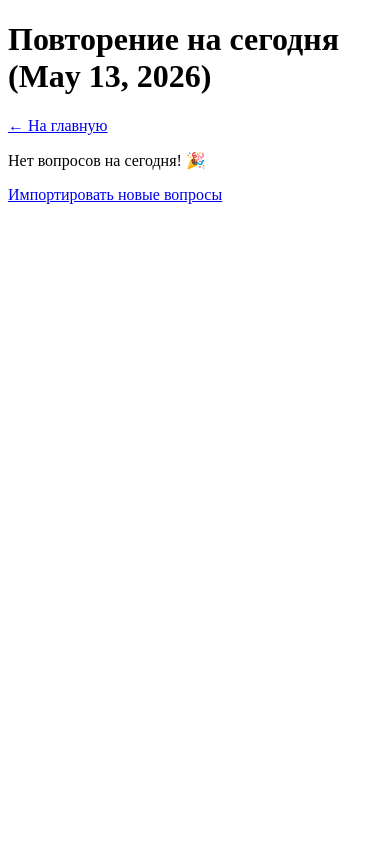
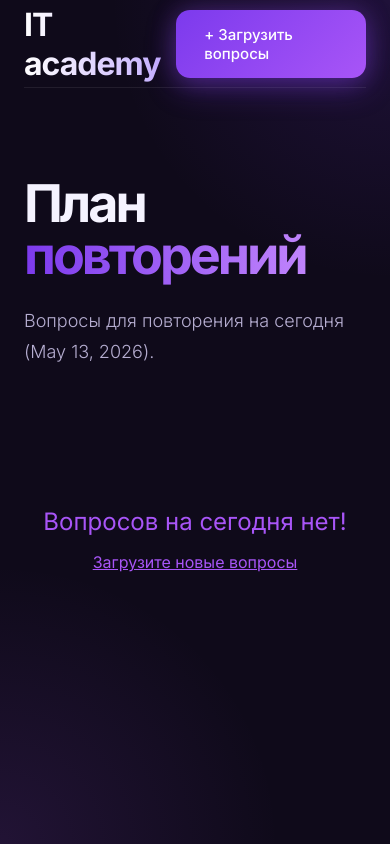
Before and after one commit to janasteisha/IT-ACADEMY, a Django app: page /review/today/ in a window 390 px wide. Run offline with Django 5.2, Linux system fonts and the light colour scheme; data that the repository does not hold is empty.

Commit message:
step: integrate purple dark theme into all pages

```diff
--- /dev/null
+++ b/templates/base.html
@@ -0,0 +1,216 @@
+<!DOCTYPE html>
+<html lang="ru">
+<head>
+    <meta charset="UTF-8" />
+    <meta name="viewport" content="width=device-width, initial-scale=1.0" />
+    <title>IT academy — Система подготовки к экзамену</title>
+
+    <link rel="preconnect" href="https://fonts.googleapis.com">
+    <link rel="preconnect" href="https://fonts.gstatic.com" crossorigin>
+    <link href="https://fonts.googleapis.com/css2?family=Inter:wght@300;400;500;600;700&display=swap" rel="stylesheet">
+
+    <style>
+        * { margin: 0; padding: 0; box-sizing: border-box; }
+
+        :root {
+            --bg: #0F0A1A;
+            --card: #1A112B;
+            --accent: #7C3AED;
+            --accent-light: #A855F7;
+            --text: #F5F3FF;
+            --muted: #B6AED1;
+            --line: rgba(255,255,255,0.08);
+        }
+
+        body {
+            font-family: 'Inter', sans-serif;
+            background: radial-gradient(circle at top right, rgba(124,58,237,0.15), transparent 30%),
+                        radial-gradient(circle at bottom left, rgba(168,85,247,0.12), transparent 30%),
+                        var(--bg);
+            color: var(--text);
+            min-height: 100vh;
+        }
+
+        .container {
+            width: 100%;
+            max-width: 1440px;
+            margin: 0 auto;
+            padding: 0 72px;
+        }
+
+        .navbar {
+            height: 88px;
+            display: flex;
+            align-items: center;
+            justify-content: space-between;
+            border-bottom: 1px solid var(--line);
+        }
+
+        .logo {
+            font-size: 32px;
+            font-weight: 700;
+            letter-spacing: -1px;
+            background: linear-gradient(90deg, #FFFFFF, #BFA7FF);
+            -webkit-background-clip: text;
+            -webkit-text-fill-color: transparent;
+            text-decoration: none;
+        }
+
+        .nav-right { display: flex; align-items: center; gap: 42px; }
+
+        .nav-links { display: flex; align-items: center; gap: 36px; }
+
+        .nav-links a {
+            color: var(--muted);
+            text-decoration: none;
+            font-size: 15px;
+            font-weight: 400;
+            transition: 0.3s ease;
+        }
+
+        .nav-links a:hover { color: white; }
+        .nav-links a.active { color: white; }
+
+        .upload-btn {
+            border: none;
+            color: white;
+            font-family: inherit;
+            font-size: 15px;
+            font-weight: 500;
+            padding: 15px 28px;
+            border-radius: 14px;
+            cursor: pointer;
+            background: linear-gradient(135deg, #7C3AED, #A855F7);
+            box-shadow: 0 10px 30px rgba(124,58,237,0.35), 0 0 25px rgba(168,85,247,0.25);
+            transition: 0.35s ease;
+            text-decoration: none;
+            display: inline-block;
+        }
+
+        .upload-btn:hover {
+            transform: translateY(-2px);
+            box-shadow: 0 16px 40px rgba(124,58,237,0.45), 0 0 35px rgba(168,85,247,0.45);
+        }
+
+        .cards {
+            display: grid;
+            grid-template-columns: repeat(3, 1fr);
+            gap: 34px;
+            margin-top: 80px;
+            padding-bottom: 80px;
+        }
+
+        .card {
+            background: rgba(26,17,43,0.9);
+            border: 1px solid rgba(192,132,252,0.22);
+            border-radius: 24px;
+            padding: 34px;
+            backdrop-filter: blur(12px);
+            box-shadow: 0 20px 60px rgba(0,0,0,0.35), 0 0 40px rgba(124,58,237,0.12);
+            transition: 0.4s ease;
+        }
+
+        .card:hover {
+            transform: translateY(-10px);
+            box-shadow: 0 30px 80px rgba(0,0,0,0.45), 0 0 60px rgba(168,85,247,0.25);
+            border-color: rgba(192,132,252,0.45);
+        }
+
+        .card-icon {
+            width: 84px; height: 84px;
+            border-radius: 24px;
+            display: flex; align-items: center; justify-content: center;
+            font-size: 38px;
+            background: rgba(124,58,237,0.08);
+            border: 1px solid rgba(255,255,255,0.06);
+            color: #C084FC;
+            margin-bottom: 34px;
+        }
+
+        .card h2 { font-size: 34px; margin-bottom: 14px; letter-spacing: -1px; font-weight: 600; }
+
+        .questions {
+            display: flex; align-items: center; gap: 10px;
+            color: var(--muted); font-size: 15px; margin-bottom: 32px;
+        }
+
+        .questions::before {
+            content: "";
+            width: 8px; height: 8px;
+            border-radius: 50%;
+            background: var(--accent-light);
+            box-shadow: 0 0 10px var(--accent-light);
+        }
+
+        .divider {
+            width: 100%; height: 1px;
+            background: rgba(255,255,255,0.08);
+            margin-bottom: 28px;
+        }
+
+        .card p { color: var(--muted); line-height: 1.8; font-size: 16px; font-weight: 300; margin-bottom: 34px; }
+
+        .card-btn {
+            width: 100%;
+            border: none; cursor: pointer;
+            color: white; font-size: 16px; font-weight: 500;
+            font-family: inherit;
+            padding: 18px 22px;
+            border-radius: 16px;
+            background: linear-gradient(135deg, #6D28D9, #C084FC);
+            box-shadow: 0 12px 30px rgba(124,58,237,0.3), 0 0 20px rgba(192,132,252,0.18);
+            transition: 0.35s ease;
+            text-decoration: none;
+            display: block;
+            text-align: center;
+        }
+
+        .card-btn:hover {
+            transform: translateY(-2px);
+            box-shadow: 0 18px 40px rgba(124,58,237,0.45), 0 0 35px rgba(192,132,252,0.35);
+        }
+
+        .hero { padding-top: 90px; padding-bottom: 20px; }
+
+        .hero-text h1 {
+            font-size: 72px; line-height: 1; letter-spacing: -3px;
+            margin-bottom: 24px; font-weight: 700;
+        }
+
+        .hero-text h1 span {
+            background: linear-gradient(90deg, #7C3AED, #C084FC);
+            -webkit-background-clip: text;
+            -webkit-text-fill-color: transparent;
+        }
+
+        .hero-text p {
+            max-width: 620px; color: var(--muted);
+            font-size: 22px; line-height: 1.7; font-weight: 300;
+        }
+
+        @media (max-width: 1200px) { .cards { grid-template-columns: 1fr; } }
+        @media (max-width: 768px) {
+            .container { padding: 0 24px; }
+            .hero-text h1 { font-size: 52px; }
+            .hero-text p { font-size: 18px; }
+            .nav-links { display: none; }
+        }
+    </style>
+</head>
+<body>
+    <div class="container">
+        <nav class="navbar">
+            <a href="/" class="logo">IT academy</a>
+            <div class="nav-right">
+                <div class="nav-links">
+                    <a href="/" class="active">Предметы</a>
+                    <a href="/review/today/">План повторений</a>
+                </div>
+                <a href="/questions/import/" class="upload-btn">+ Загрузить вопросы</a>
+            </div>
+        </nav>
+
+        {% block content %}{% endblock %}
+    </div>
+</body>
+</html>
--- a/templates/planner/review.html
+++ b/templates/planner/review.html
@@ -1,33 +1,72 @@
-<!DOCTYPE html>
-<html lang="ru">
-<head>
-    <meta charset="UTF-8">
-    <title>Повторение на сегодня</title>
-</head>
-<body>
-    <h1>Повторение на сегодня ({{ today }})</h1>
-    <a href="/">← На главную</a>
+{% extends 'base.html' %}
 
+{% block content %}
+<section class="hero">
+    <div class="hero-text">
+        <h1>План <span>повторений</span></h1>
+        <p>Вопросы для повторения на сегодня ({{ today }}).</p>
+    </div>
+</section>
+
+<section style="margin-top: 40px; padding-bottom: 80px;">
     {% if plans %}
-        <p>Осталось повторить: {{ plans|length }}</p>
+        <p style="color: var(--muted); font-size: 15px; margin-bottom: 24px;">Осталось повторить: <strong style="color: var(--accent-light);">{{ plans|length }}</strong></p>
 
         {% for plan in plans %}
-            <div style="border: 1px solid #ccc; padding: 10px; margin: 10px 0;">
-                <h3>{{ plan.question.text }}</h3>
-                <p><strong>Ответ:</strong> {{ plan.question.answer }}</p>
-                <p>Интервал: {{ plan.interval_days }} дн. | Повторений: {{ plan.repetitions }}</p>
+        <div style="
+            background: var(--card);
+            border: 1px solid rgba(192,132,252,0.22);
+            border-radius: 24px;
+            padding: 34px;
+            margin-bottom: 24px;
+        ">
+            <h2 style="font-size: 24px; margin-bottom: 16px; font-weight: 500;">{{ plan.question.text }}</h2>
 
-                <form method="POST" action="/review/{{ plan.id }}/rate/">
-                    {% csrf_token %}
-                    <button name="quality" value="1">😰 Сложно</button>
-                    <button name="quality" value="3">😐 Нормально</button>
-                    <button name="quality" value="5">😊 Легко</button>
-                </form>
+            <details style="margin-bottom: 24px;">
+                <summary style="color: var(--muted); cursor: pointer; font-size: 15px;">Показать ответ</summary>
+                <p style="color: var(--accent-light); margin-top: 12px; font-size: 16px;">{{ plan.question.answer }}</p>
+            </details>
+
+            <div style="display: flex; align-items: center; gap: 16px; margin-bottom: 24px; color: var(--muted); font-size: 14px;">
+                <span>Интервал: {{ plan.interval_days }} дн.</span>
+                <span style="width: 4px; height: 4px; border-radius: 50%; background: var(--accent-light);"></span>
+                <span>Повторений: {{ plan.repetitions }}</span>
             </div>
+
+            <form method="POST" action="/review/{{ plan.id }}/rate/" style="display: flex; gap: 12px;">
+                {% csrf_token %}
+                <button name="quality" value="1" style="
+                    flex: 1; border: none; cursor: pointer; color: white;
+                    font-family: inherit; font-size: 15px; font-weight: 500;
+                    padding: 16px; border-radius: 14px;
+                    background: rgba(239,68,68,0.2);
+                    border: 1px solid rgba(239,68,68,0.3);
+                    transition: 0.3s;
+                ">Сложно</button>
+                <button name="quality" value="3" style="
+                    flex: 1; border: none; cursor: pointer; color: white;
+                    font-family: inherit; font-size: 15px; font-weight: 500;
+                    padding: 16px; border-radius: 14px;
+                    background: rgba(124,58,237,0.2);
+                    border: 1px solid rgba(124,58,237,0.3);
+                    transition: 0.3s;
+                ">Нормально</button>
+                <button name="quality" value="5" style="
+                    flex: 1; border: none; cursor: pointer; color: white;
+                    font-family: inherit; font-size: 15px; font-weight: 500;
+                    padding: 16px; border-radius: 14px;
+                    background: linear-gradient(135deg, #7C3AED, #A855F7);
+                    box-shadow: 0 10px 30px rgba(124,58,237,0.3);
+                    transition: 0.35s;
+                ">Легко</button>
+            </form>
+        </div>
         {% endfor %}
     {% else %}
-        <p>Нет вопросов на сегодня! 🎉</p>
-        <p><a href="/questions/import/">Импортировать новые вопросы</a></p>
+        <div style="text-align: center; padding: 80px 0;">
+            <p style="font-size: 24px; color: var(--accent-light); margin-bottom: 16px;">Вопросов на сегодня нет!</p>
+            <p style="color: var(--muted);"><a href="/questions/import/" style="color: var(--accent-light);">Загрузите новые вопросы</a></p>
+        </div>
     {% endif %}
-</body>
-</html>
+</section>
+{% endblock %}
```
Also changed, not shown: templates/questions/import_form.html (+37 -21 lines), templates/questions/import_result.html (+15 -13 lines), templates/subjects/detail.html (+54 -26 lines), templates/subjects/list.html (+30 -17 lines).
